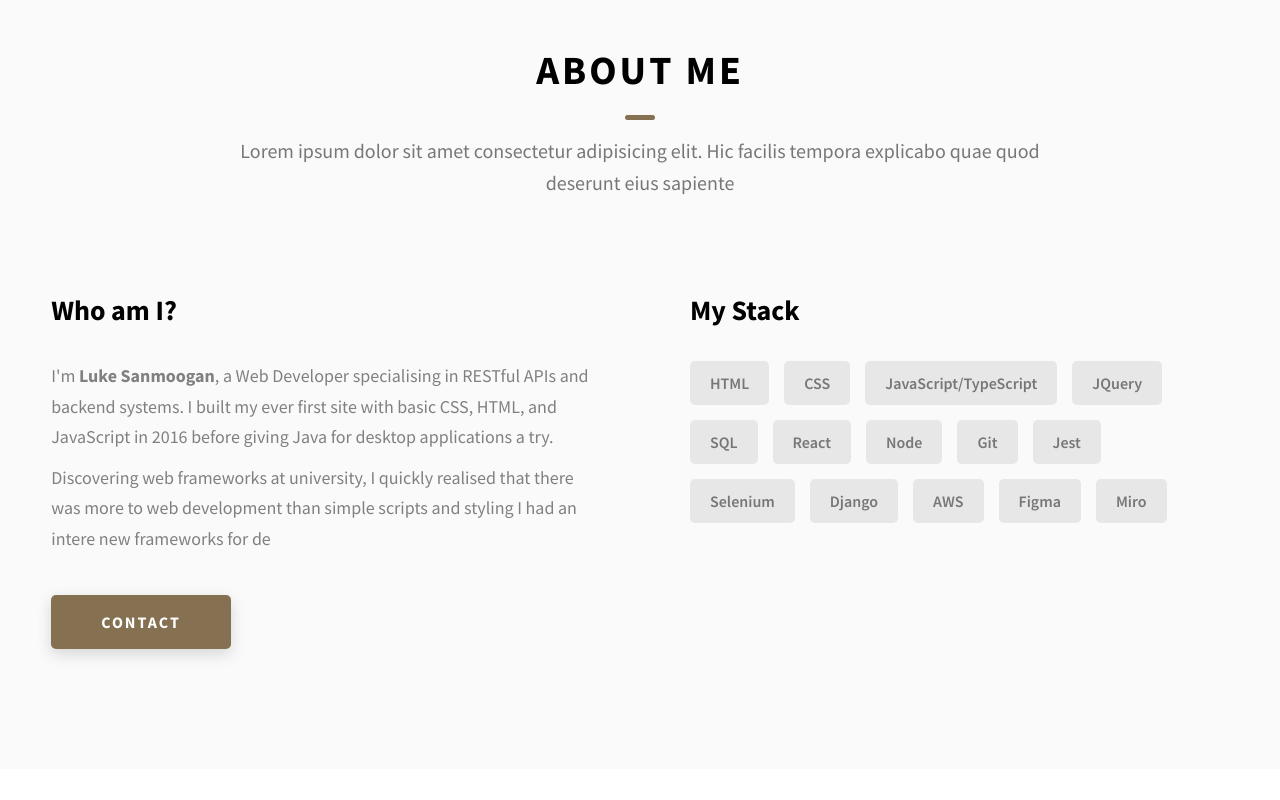
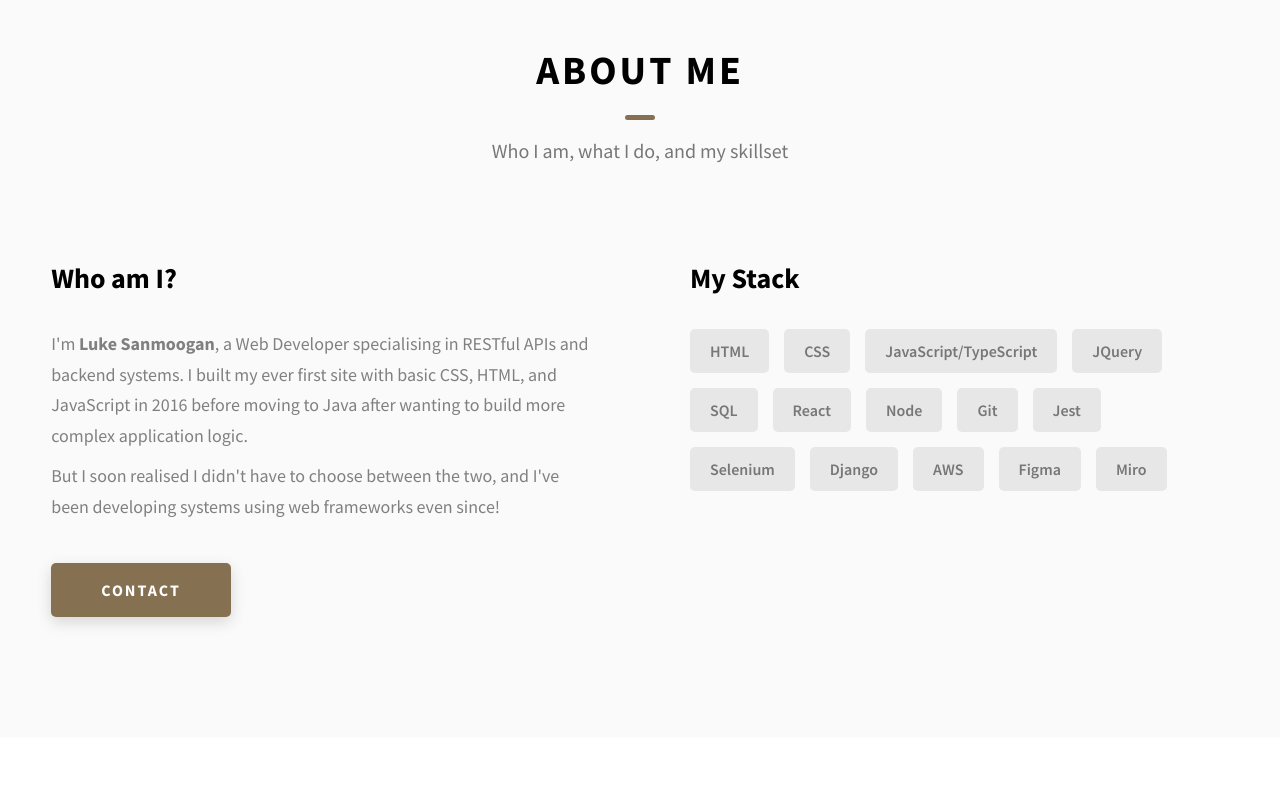
Before and after one commit to LS-kcl/ls-kcl.github.io, a website: page index.html in a window 1280 px wide. Shown: the part 880-1680 px from the top of the page. Drawn offline with Linux system fonts and the light colour scheme.

Commit message:
add: Replace all placeholder text

```diff
--- a/index.html
+++ b/index.html
@@ -127,8 +127,7 @@
         <h2 class="heading heading-sec heading-sec__mb-med">
           <span class="heading-sec__main">About Me</span>
           <span class="heading-sec__sub">
-            Lorem ipsum dolor sit amet consectetur adipisicing elit. Hic facilis
-            tempora explicabo quae quod deserunt eius sapiente
+            Who I am, what I do, and my skillset
           </span>
         </h2>
         <div class="about__content">
@@ -136,14 +135,13 @@
             <h3 class="about__content-title">Who am I?</h3>
             <div class="about__content-details">
               <p class="about__content-details-para">
-                I'm
-                <strong>Luke Sanmoogan</strong>,
-                 a Web Developer specialising in RESTful APIs and backend systems.
-                I built my ever first site with basic CSS, HTML, and JavaScript in 2016 before giving Java for desktop applications a try.
+                I'm <strong>Luke Sanmoogan</strong>, a Web Developer specialising in
+		RESTful APIs and backend systems. I built my ever first site with basic CSS, HTML,
+		and JavaScript in 2016 before moving to Java after wanting to build more complex application logic.
               </p>
               <p class="about__content-details-para">
-	      	Discovering web frameworks at university, I quickly realised that there was more to web development than simple scripts and styling
-		I had an intere new frameworks for de
+	        But I soon realised I didn't have to choose between the two, and I've been
+		developing systems using web frameworks even since!
               </p>
             </div>
             <a href="./#contact" class="btn btn--med btn--theme dynamicBgClr"
@@ -218,9 +216,7 @@
             <div class="projects__row-content">
               <h3 class="projects__row-content-title">KEDU Study Platform</h3>
               <p class="projects__row-content-desc">
-                Lorem ipsum dolor sit amet consectetur adipisicing elit. Hic
-                facilis tempora, explicabo quae quod deserunt eius sapiente
-                praesentium.
+                A high fidelity prototype of a university study platform.
               </p>
               <a
                 href="./project-2.html"
```
